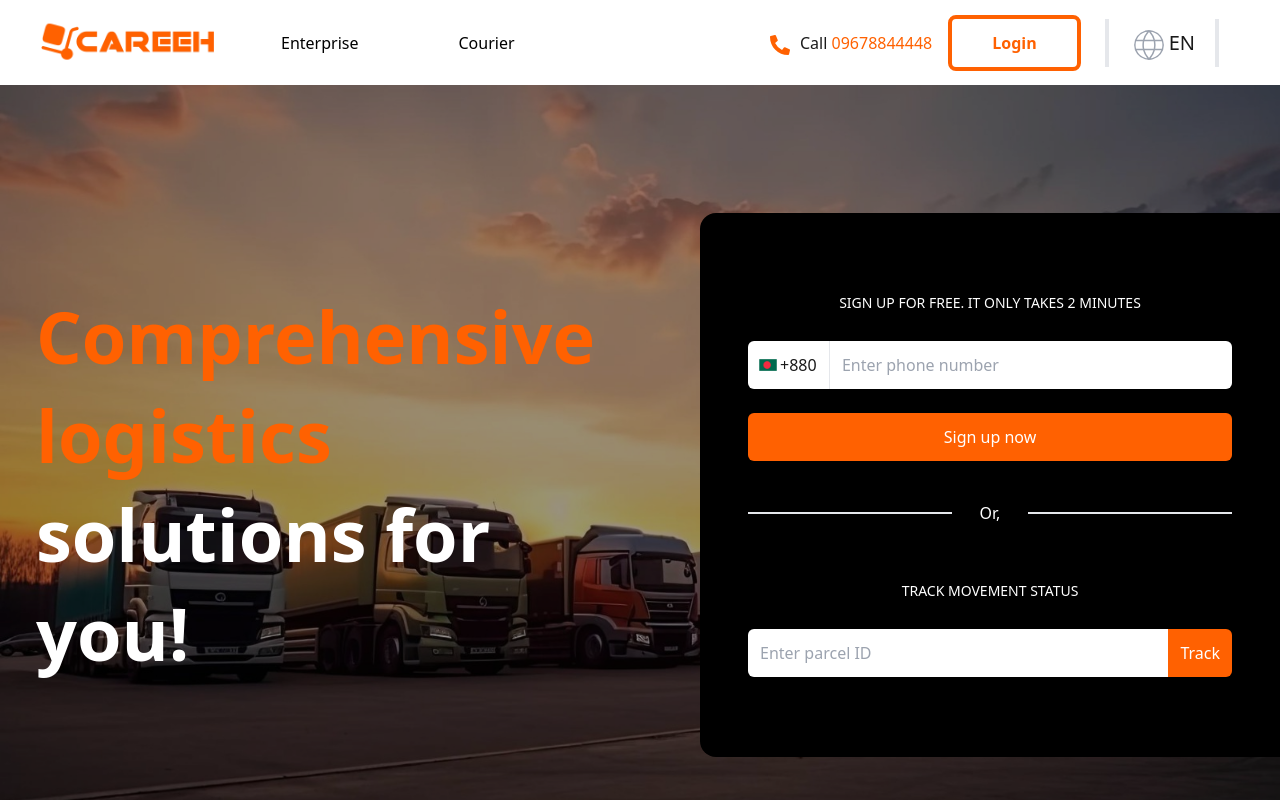
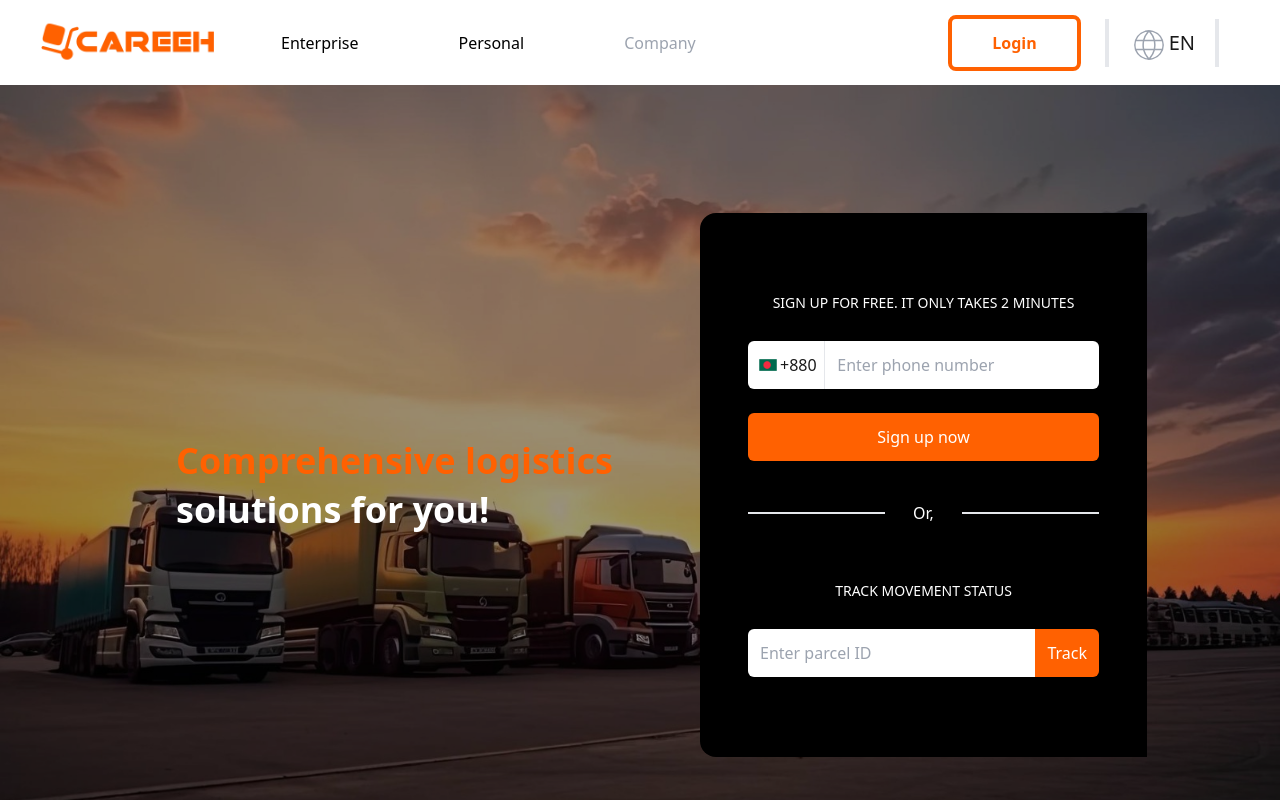
Before and after one commit to Labib44/Careeh, a React (Vite) app: page / in a window 1280 px wide. Shown: the top 800 px of the page. Built offline with nearby package versions, Linux system fonts and the light colour scheme; no server answers.

Commit message:
update form sohan

```diff
--- a/src/components/shared/Navbar/NavItems/NavItems.jsx
+++ b/src/components/shared/Navbar/NavItems/NavItems.jsx
@@ -13,7 +13,12 @@ const NavItems = () => {
       <NavItem
         pathName={"/courier"}
         activePathName={activePathName}
-        navItemName={"Courier"}
+        navItemName={"Personal"}
+      />
+      <NavItem
+        pathName={"/"}
+        activePathName={activePathName}
+        navItemName={"Company"}
       />
     </>
   );
--- a/src/components/shared/Navbar/Navbar.jsx
+++ b/src/components/shared/Navbar/Navbar.jsx
@@ -4,7 +4,7 @@ import CustomButton from "../CustomButton/CustomButton";
 import NavItems from "./NavItems/NavItems";
 import MobileMenu from "./MobileMenu/MobileMenu";
 
-import { FaPhoneAlt } from "react-icons/fa";
+// import { FaPhoneAlt } from "react-icons/fa";
 import { CiGlobe } from "react-icons/ci";
 import logo from "../../../assets/logo/CareehLogo.png";
 
@@ -61,12 +61,12 @@ const Navbar = () => {
           </div>
           {/* Navbar Right */}
           <div className="flex">
-            <div className=" flex items-center mx-5">
+            {/* <div className=" flex items-center mx-5">
               <FaPhoneAlt className="text-primary w-6 h-6 mx-2 pt-1" />
               <p className="text-primary">
                 <span className=" text-secondary">Call</span> 09678844448
               </p>
-            </div>
+            </div> */}
 
             <Link to={"/"}>
               <CustomButton
--- a/src/pages/Enterprise/Media/Media.jsx
+++ b/src/pages/Enterprise/Media/Media.jsx
@@ -53,11 +53,11 @@ const Media = () => {
   return (
     <section className="py-20">
       <div className="container mx-auto my-10">
-        <h1 className="text-secondary text-5xl md:text-3xl sm:text-2xl font-bold text-center p-5">
+        <h1 className="text-secondary text-5xl md:text-3xl sm:text-2xl font-bold text-center">
           <span className="text-primary">Careeh</span> in the news
         </h1>
 
-        <div className="grid grid-cols-3 md:grid-cols-2 sm:grid-cols-1 gap-4">
+        <div className="grid grid-cols-3 md:grid-cols-2 sm:grid-cols-1 gap-4 mt-14">
           {mediaData.map((medData) => (
             <MediaCard key={medData.id} medData={medData}></MediaCard>
           ))}
--- a/src/pages/Home/Banner/Banner.jsx
+++ b/src/pages/Home/Banner/Banner.jsx
@@ -8,7 +8,7 @@ const Banner = () => {
     >
       <div className="grid sm:grid-cols-1 sm:text-center grid-cols-2 sm:gap-10 gap-10 justify-between z-10 sm:py-10 sm:container">
         <div className="flex justify-center items-center sm:ml-0 md:ml-8 lg:ml-8 xl:ml-9 ml-[200px]">
-          <h2 className="sm:text-5xl md:text-5xl lg:text-6xl text-7xl font-bold text-white leading-snug">
+          <h2 className="sm:text-3xl md:text-4xl lg:text-5xl text-4xl font-bold text-white leading-snug">
             <span className="text-primary">Comprehensive logistics</span> <br />
             solutions for you!
           </h2>
```
